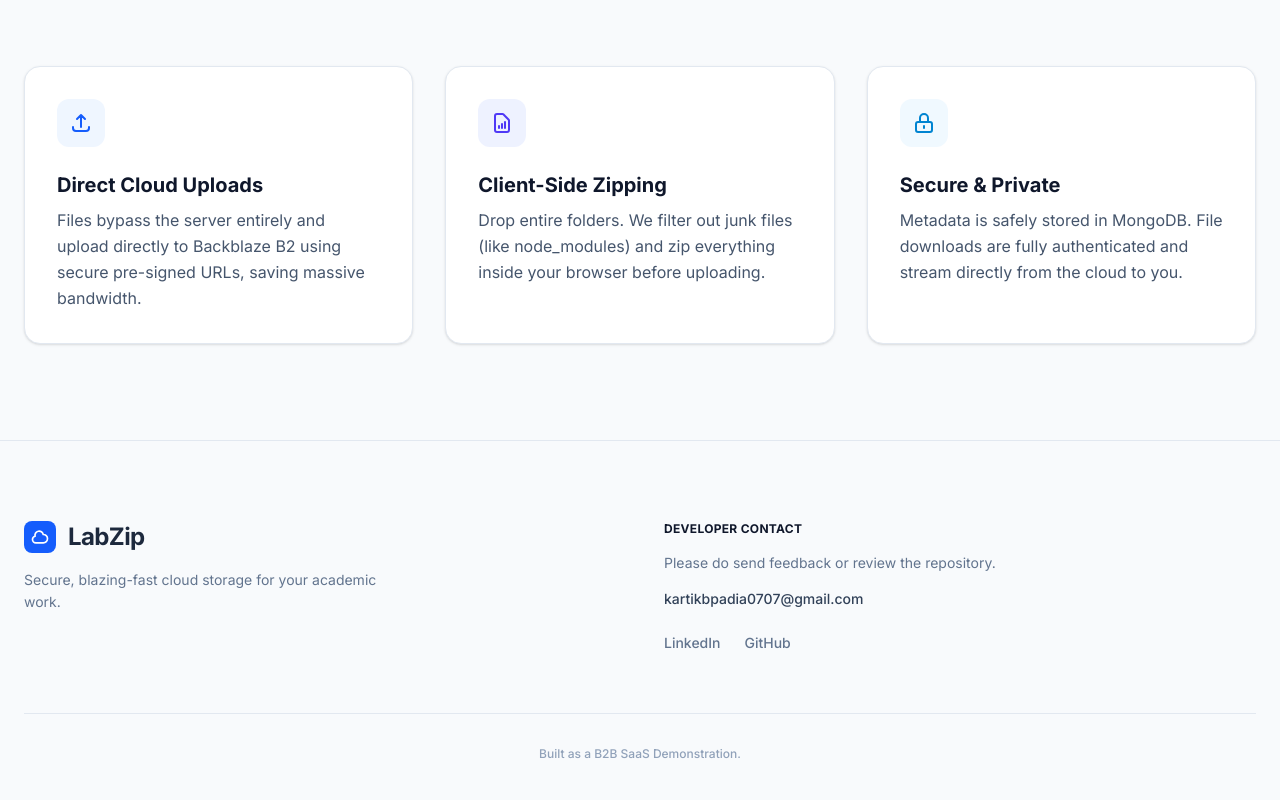
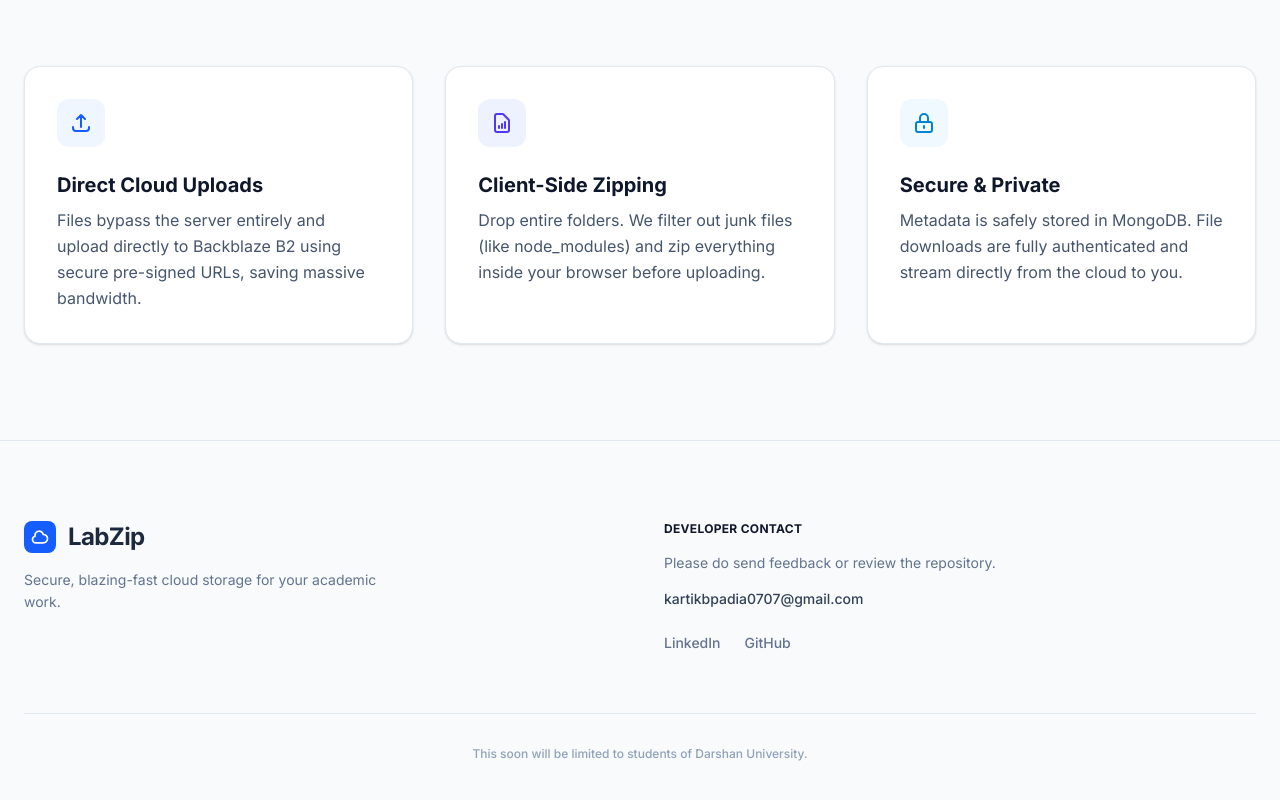
Before and after one commit to Kartik-369/College_drive, a React (Vite) app in the folder frontend/: page / in a window 1280 px wide. Shown: the part 1015-1815 px from the top of the page. Built offline with nearby package versions, Linux system fonts and the light colour scheme.

Commit message:
footer: updated statement

```diff
--- a/frontend/src/Components/Layout/Footer.jsx
+++ b/frontend/src/Components/Layout/Footer.jsx
@@ -30,7 +30,7 @@ function Footer() {
 
         <div className="border-t border-slate-200 pt-8 flex justify-center items-center">
           <p className="text-slate-400 text-xs font-medium">
-            Built as a B2B SaaS Demonstration.
+            This soon will be limited to students of Darshan University.
           </p>
         </div>
       </div>
```
Also changed, not shown: 2 other files (tests, documents, lock files or other folders).
